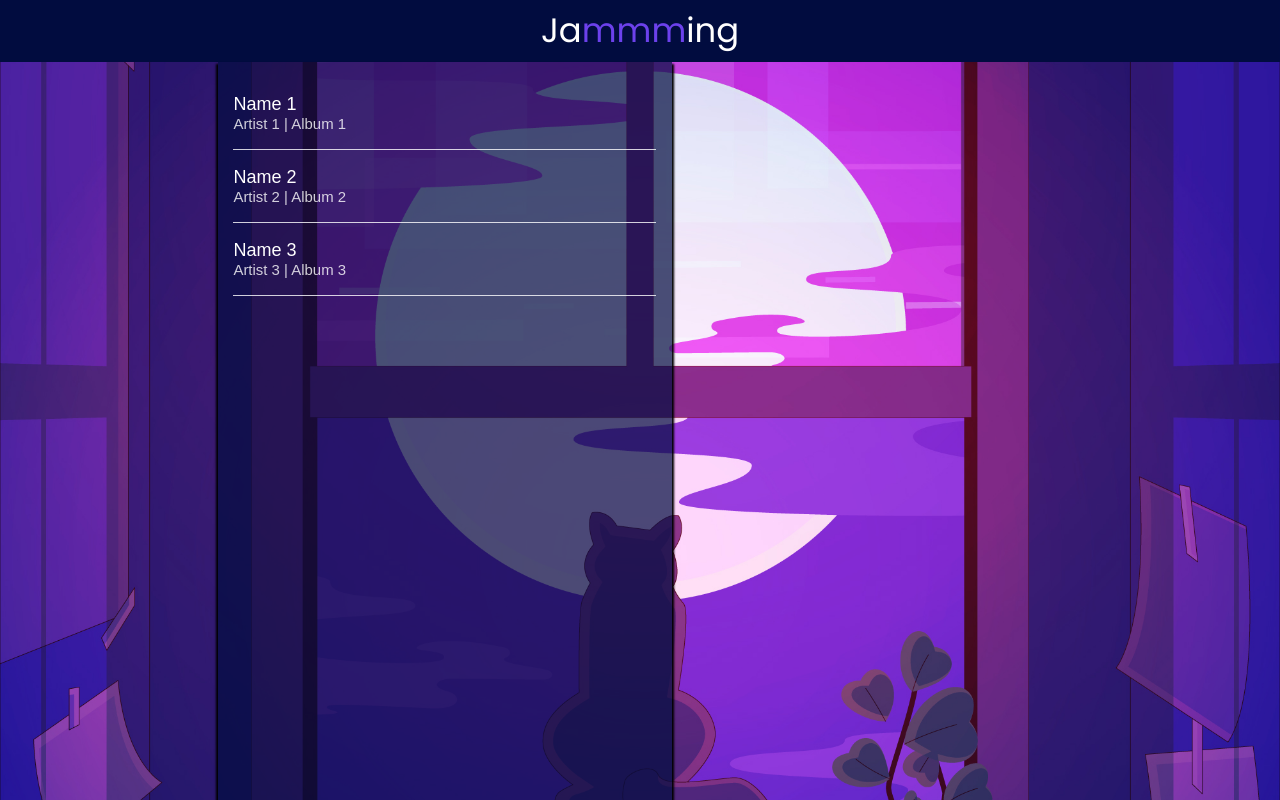
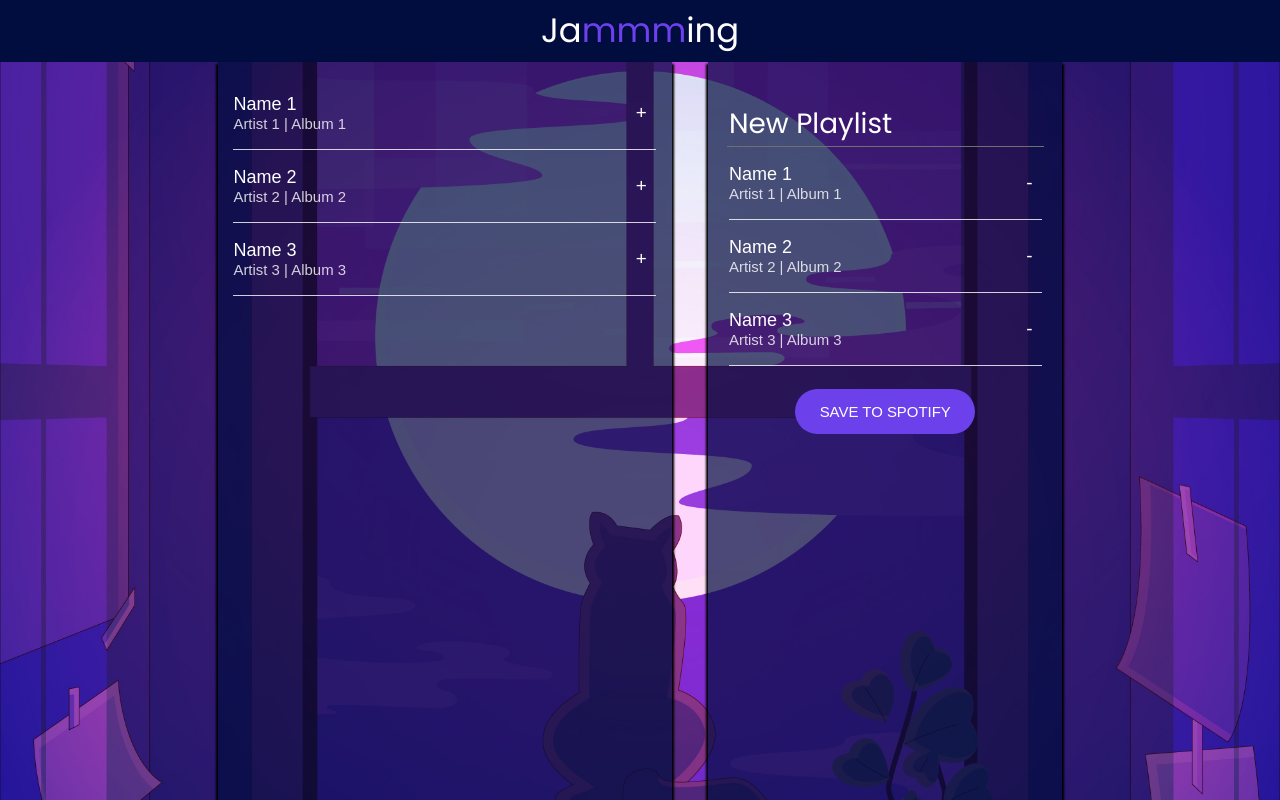
Before and after one commit to kellywx/Jammming, a React (Create React App) app: page / in a window 1280 px wide. Shown: the top 800 px of the page. Built offline with nearby package versions, Linux system fonts and the light colour scheme.

Commit message:
Created buttons for adding and deleting tracks to playlist. Finished add functionality.

```diff
--- a/src/Components/App/App.js
+++ b/src/Components/App/App.js
@@ -1,10 +1,33 @@
 import React, {useState} from "react";
 import styles from "./App.module.css";
 import SearchResults from "../SearchResults/SearchResults";
-
+import Playlist from "../Playlist/Playlist";
 function App () {
 
   const [searchResults, setSearchResults] = useState([
+    {
+      name: "Name 1",
+      artist: "Artist 1",
+      album: "Album 1",
+      id: 4,
+    },
+    {
+      name: "Name 2",
+      artist: "Artist 2",
+      album: "Album 2",
+      id: 5,
+    },
+    {
+      name: "Name 3",
+      artist: "Artist 3",
+      album: "Album 3",
+      id: 6,
+    }
+  ]);
+
+  const [playlistName, setPlaylistName] = useState("Playlist Name");
+
+  const [playlistTracks, setPlaylistTracks] = useState([
     {
       name: "Name 1",
       artist: "Artist 1",
@@ -21,9 +44,26 @@ function App () {
       name: "Name 3",
       artist: "Artist 3",
       album: "Album 3",
-      id: 1,
+      id: 3,
     }
   ]);
+
+  function addTrack(track) {
+    // const existingTrack = playlistTracks.find(t => t.id === track.id);
+    /* <!-- checks to see if track is already in playlist or not --> */
+    const newTrack = playlistTracks.concat(track);
+    setPlaylistTracks(newTrack);
+    setSearchResults(searchResults.filter(t => t.id !== track.id ));
+
+    // if (existingTrack) {
+    //   console.log("Track already exists");
+    // } else {
+    //   setPlaylistTracks(newTrack);
+    //   setSearchResults(searchResults.filter(t => t.id !== track.id ));
+    // }
+  }
+
+
   return (
    <div>
       <h1>
@@ -35,8 +75,9 @@ function App () {
         <div className={styles['App-playlist']}>
           {/* <!-- Add a SearchResults component here --> */}
 
-            <SearchResults userSearchResults={searchResults} />
+          <SearchResults userSearchResults={searchResults} onAdd={addTrack}/>
           {/* <!-- Add a Playlist component --> */}
+          <Playlist playlistName = {playlistName} playlistTracks = {playlistTracks}/>
         </div>
       </div>
     </div>
--- a/src/Components/Playlist/Playlist.js
+++ b/src/Components/Playlist/Playlist.js
@@ -1,10 +1,12 @@
 import React from "react";
-import styles from "./Playlist.module.css"
-function Playlist() {
+import styles from "./Playlist.module.css";
+import Tracklist from "../Tracklist/Tracklist";
+
+function Playlist(props) {
   return (
     <div className={styles.Playlist}>
       <input defaultValue={"New Playlist"} />
-      {/* <!-- Add a TrackList component --> */}
+      <Tracklist userSearchResults={props.playlistTracks}/>
       <button className={styles['Playlist-save']}>
         SAVE TO SPOTIFY
       </button>
--- a/src/Components/SearchResults/SearchResults.js
+++ b/src/Components/SearchResults/SearchResults.js
@@ -6,7 +6,7 @@ function SearchResults (props) {
     return (
         <div className={styles.SearchResults}>
         {/* <!-- Add a Tracklist component here --> */}
-        <Tracklist userSearchResults = {props.userSearchResults}/>
+        <Tracklist userSearchResults = {props.userSearchResults} isRemoval ={true} onAdd={props.onAdd} />
       </div>
         );
 }
--- a/src/Components/Track/Track.js
+++ b/src/Components/Track/Track.js
@@ -1,20 +1,34 @@
 import React from "react";
 import styles from "./Track.module.css"
-function Track (props) {
+function Track(props) {
 
-  function renderAction(props) {
-  return <button className="Track-action">{props.isRemoval ? "-" : "+"}</button>
+  function renderAction() {
+    if (props.isRemoval) {
+      return (
+        <button className={styles['Track-action']} onClick = {passTrack}>+</button>
+      );
+    } else {
+      return (
+        <button className={styles['Track-action']}>-</button>
+      )
+    }
   }
 
+  function passTrack() {
+    props.onAdd(props.track);
+    /* adds track to playlist */
+  };
   return (
     <div className={styles.Track}>
       <div className={styles['Track-information']}>
         <h3>{props.track.name}</h3>
         <p>{props.track.artist} | {props.track.album}</p>
       </div>
-        {/* <button class="Track-action"><!-- + or - will go here --></button> */}
+
+      {renderAction()}
+      {/* call renderAction method so that we can get the + - buttons in each track */}
     </div>
   );
-}
+};
 
 export default Track;
--- a/src/Components/Tracklist/Tracklist.js
+++ b/src/Components/Tracklist/Tracklist.js
@@ -8,7 +8,7 @@ function Tracklist (props) {
         {/* <!-- You will add a map method that renders a set of Track components  --> */}
         {props.userSearchResults.map(track => {
           return (
-            <Track track={track} id={track.id}/>
+            <Track track={track} id={track.id} isRemoval = {props.isRemoval} onAdd={props.onAdd}/>
           )
         })}
       </div>
```
Lines whose indentation alone changed are shown as unchanged.
